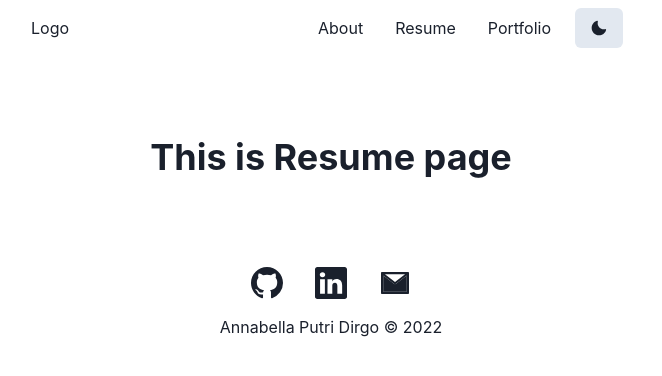
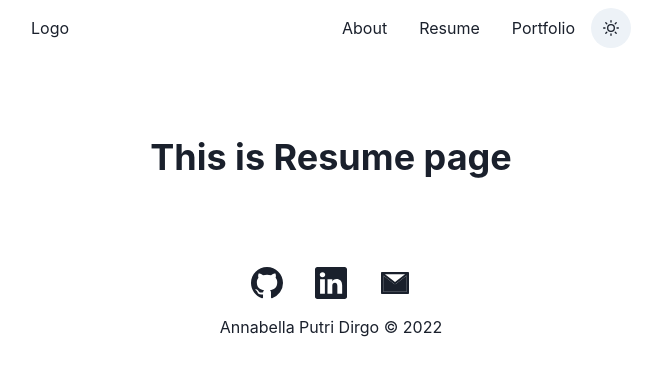
Before and after one commit to bellapd/bellapd-v1, a Next.js app: page /resume in a window 1280 px wide. Shown: the top 376 px of the page, without its empty margins (309-971 px from the left). Built offline with nearby package versions, Linux system fonts and the light colour scheme; a small style sheet from the web is missing.

Commit message:
fix: change dark/light mode shape

```diff
--- a/components/Switch.tsx
+++ b/components/Switch.tsx
@@ -1,19 +1,15 @@
-import { Button, useColorMode, useColorModeValue } from '@chakra-ui/react'
+import { useColorMode, IconButton, IconButtonProps } from '@chakra-ui/react'
 import { MoonIcon, SunIcon } from '@chakra-ui/icons'
 
-const Switch: React.FC = () => {
+export default function ColorModeSwitch({...props}): JSX.Element {
     const { colorMode, toggleColorMode } = useColorMode()
     return (
-        <Button
-            onClick={toggleColorMode}
-            backgroundColor={
-                useColorModeValue('gray.200', 'gray.700')
-            }
-            mx={2}
-        >
-            {colorMode === 'light' ? <MoonIcon /> : <SunIcon />}
-        </Button>
+        <IconButton
+            aria-label={colorMode === 'dark' ? 'Dark Mode' : 'Light Mode'}
+            icon={colorMode === 'dark' ? <MoonIcon /> : <SunIcon />}
+            isRound
+            onMouseDown={toggleColorMode}
+            {...props}
+        />
     )
 }
-
-export default Switch
```
